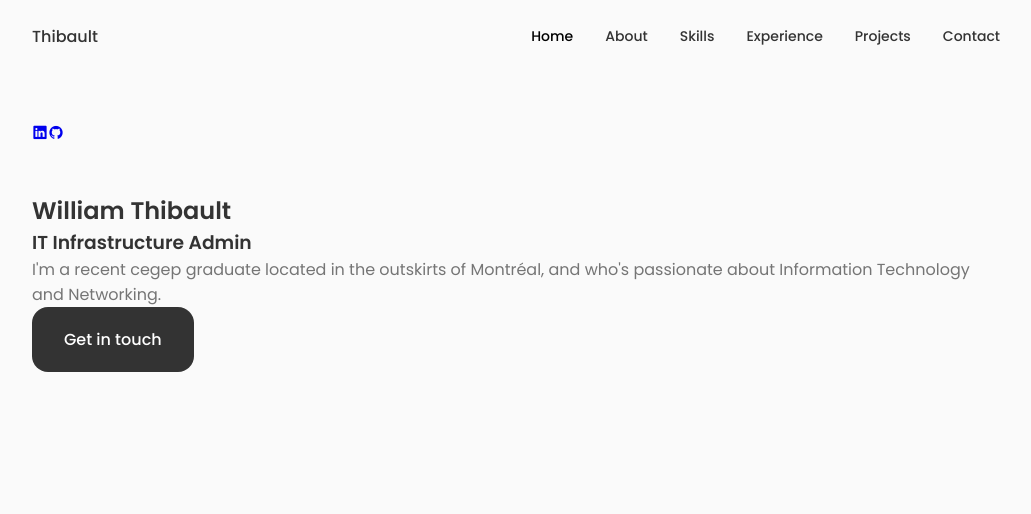
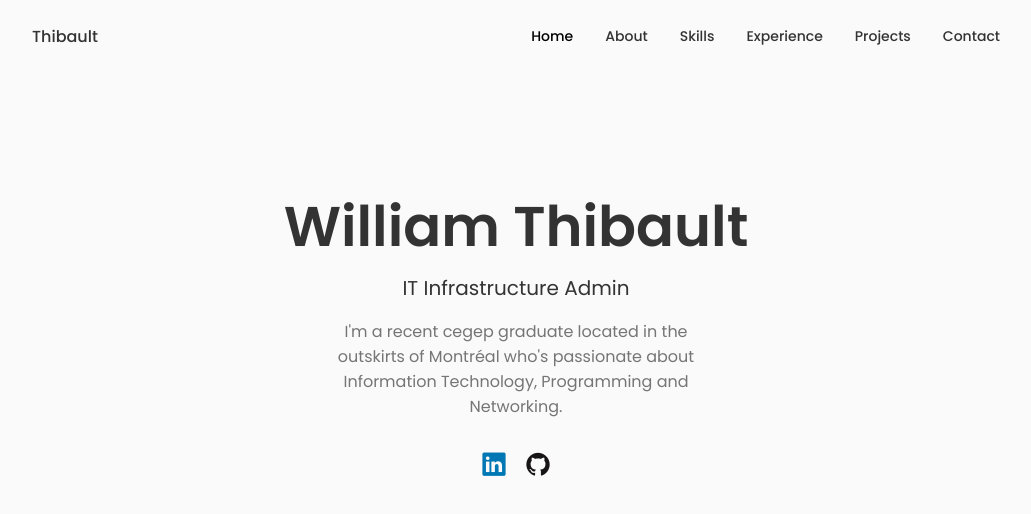
Before and after one commit to WilliamT1109/Personal_Website, a React (Vite) app in the folder my-app/: page / in a window 1280 px wide. Shown: the top 514 px of the page, without its empty margins (124-1155 px from the left). Built offline with nearby package versions, Linux system fonts and the light colour scheme.

Commit message:
Alignment of the home content in the center of the screen

```diff
--- a/my-app/src/components/home/Data.jsx
+++ b/my-app/src/components/home/Data.jsx
@@ -8,12 +8,9 @@ const Data = () => {
         </h1>
         <h3 className='home__subtitle'>IT Infrastructure Admin</h3>
         <p className='home__description'>I'm a recent
-            cegep graduate located in the outskirts of Montréal,
-            and who's passionate about Information Technology and Networking.
+            cegep graduate located in the outskirts of Montréal
+            who's passionate about Information Technology, Programming and Networking.
         </p>
-        <a href='#contact' className='button button--flex'>
-            Get in touch
-        </a>
     </div>
   )
 }
--- a/my-app/src/components/home/Home.jsx
+++ b/my-app/src/components/home/Home.jsx
@@ -6,11 +6,11 @@ import Data from './Data'
 const Home = () => {
   return (
     <section className='home section' id="home">
-        <div className='home__container container grid'>
-            <div className='home__content grid'></div>
+        <div className='home__container container'>
+            <div className='home__content'></div>
+            <Data />
+            <br></br>
             <Social />
-            <div className='home__img'></div>
-            <Data />
         </div>
     </section>
   )
--- a/my-app/src/components/home/Social.jsx
+++ b/my-app/src/components/home/Social.jsx
@@ -4,12 +4,12 @@ const Social = () => {
   return (
     <div className='home__social'>
         <a href="https://ca.linkedin.com/in/william-thibault-5390ba326?trk=people-guest_people_search-card"
-        className='home__social-icon' target="_blank">
+        className='home__social-icon1' target="_blank">
           <i class="uil uil-linkedin"></i>
         </a>
 
         <a href="https://github.com/WilliamT1109/"
-        className='home__social-icon' target="_blank">
+        className='home__social-icon2' target="_blank">
           <i class="uil uil-github"></i>
         </a>
     </div>
--- a/my-app/src/components/home/home.css
+++ b/my-app/src/components/home/home.css
@@ -0,0 +1,49 @@
+.home__content {
+    padding-top: 5.5rem;
+    text-align: center;
+}
+
+.home__social {
+    display: flex;
+    grid-template-columns: max-content;
+    column-gap: 1rem;
+    align-items: center;
+    justify-content: center;
+}
+
+.home__social-icon1 {
+    font-size: 1.75rem;
+    color: #0077B5;
+}
+
+.home__social-icon2 {
+    font-size: 1.75rem;
+    color: #171515;
+}
+
+.home__title {
+    font-size: var(--big-font-size);
+    margin-bottom: var(--mb-0-25);
+    text-align: center;
+}
+
+.home__subtitle {
+    position: relative;
+    font-size: var(--h3-font-size);
+    font-weight: var(--font-normal);
+    margin-bottom: var(--mb-1);
+    text-align: center;
+}
+
+.home__description {
+    margin-right: auto;
+    margin-left: auto;
+    max-width: 400px;
+    text-align: center;
+}
+
+.home__container {
+    display: center;
+    justify-content: center;
+    align-items: center;
+}
```
